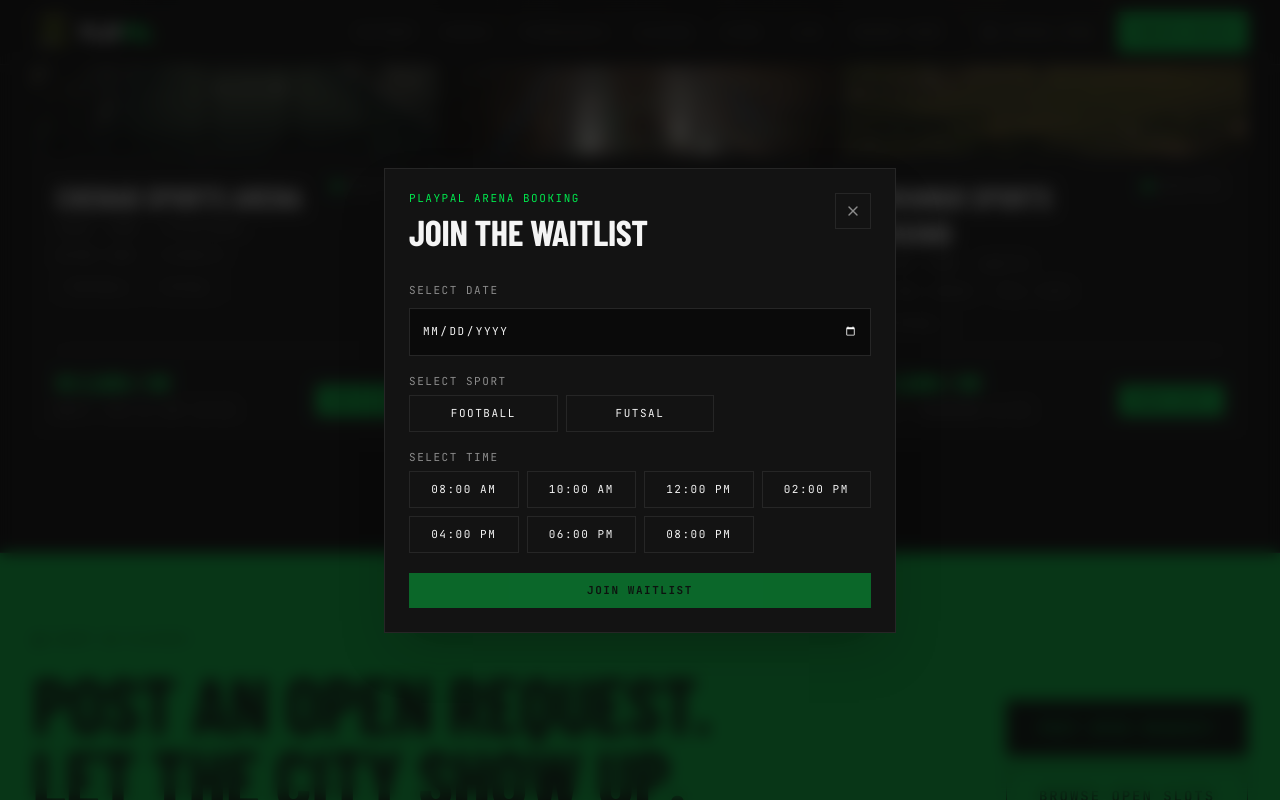
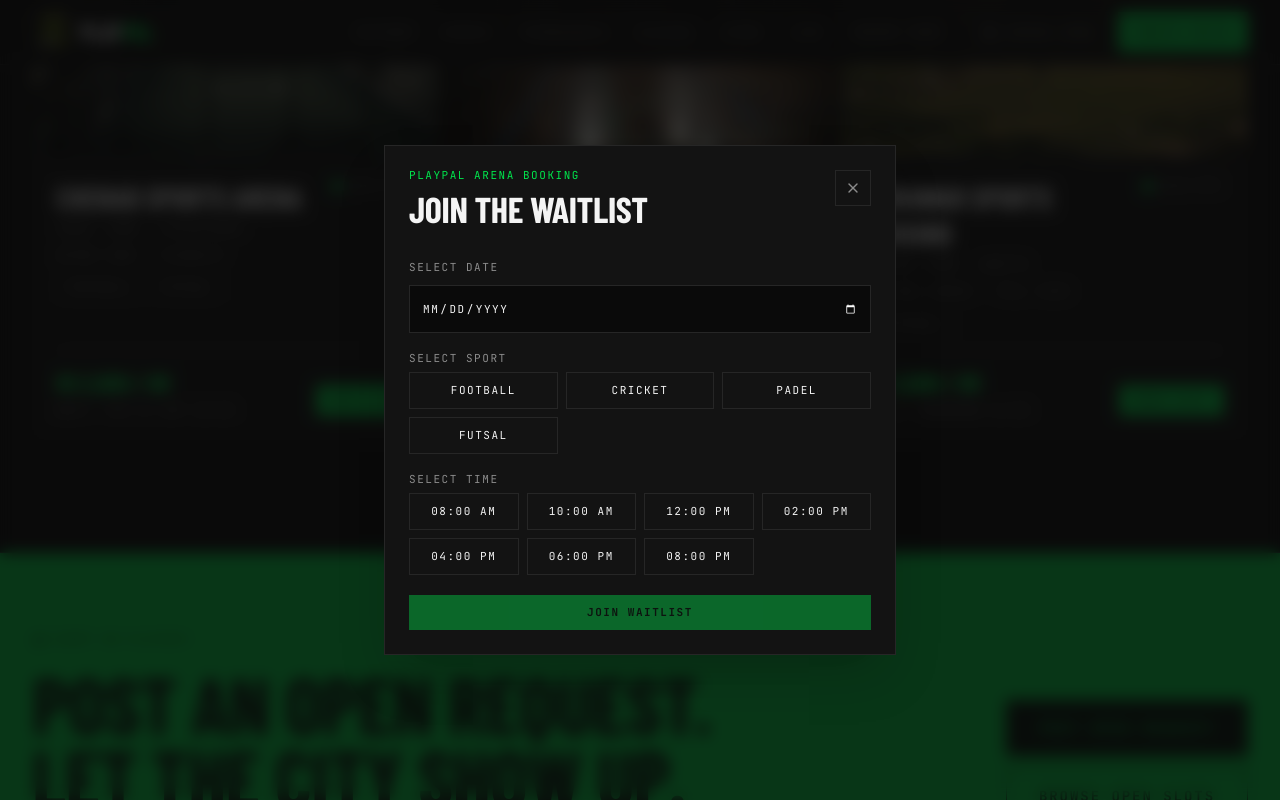
Before and after one commit to ibie-dev/paypal, a Next.js app: page / in a window 1280 px wide. Both pictures are taken after a click on the button "WAITLIST". Shown: the part 4315-5115 px from the top of the page. Built offline with nearby package versions, Linux system fonts and the light colour scheme; a web font is replaced by a local one.

Commit message:
Expand arena booking sport choices

```diff
--- a/components/arenas-section.tsx
+++ b/components/arenas-section.tsx
@@ -16,6 +16,7 @@ const STATUS = {
 } as const
 
 const BOOKING_TIMES = ['08:00 AM', '10:00 AM', '12:00 PM', '02:00 PM', '04:00 PM', '06:00 PM', '08:00 PM']
+const BOOKING_SPORTS = ['Football', 'Cricket', 'Padel', 'Futsal']
 
 function ArenaBookingDialog({ arena }: { arena: (typeof ARENAS)[number] }) {
   const [open, setOpen] = useState(false)
@@ -55,7 +56,7 @@ function ArenaBookingDialog({ arena }: { arena: (typeof ARENAS)[number] }) {
                 <fieldset>
                   <legend className="label-mono text-muted-foreground">Select sport</legend>
                   <div className="mt-2 grid grid-cols-2 gap-2 sm:grid-cols-3">
-                    {arena.sports.map((option) => (
+                    {Array.from(new Set([...BOOKING_SPORTS, ...arena.sports])).map((option) => (
                       <label key={option} className={`cursor-pointer border px-3 py-3 text-center label-mono transition-colors ${sport === option ? 'border-primary bg-primary text-primary-foreground' : 'border-border text-foreground hover:border-primary hover:text-primary'}`}>
                         <input type="radio" name={`sport-${arena.id}`} value={option} checked={sport === option} onChange={() => setSport(option)} className="sr-only" />
                         {option}
```
